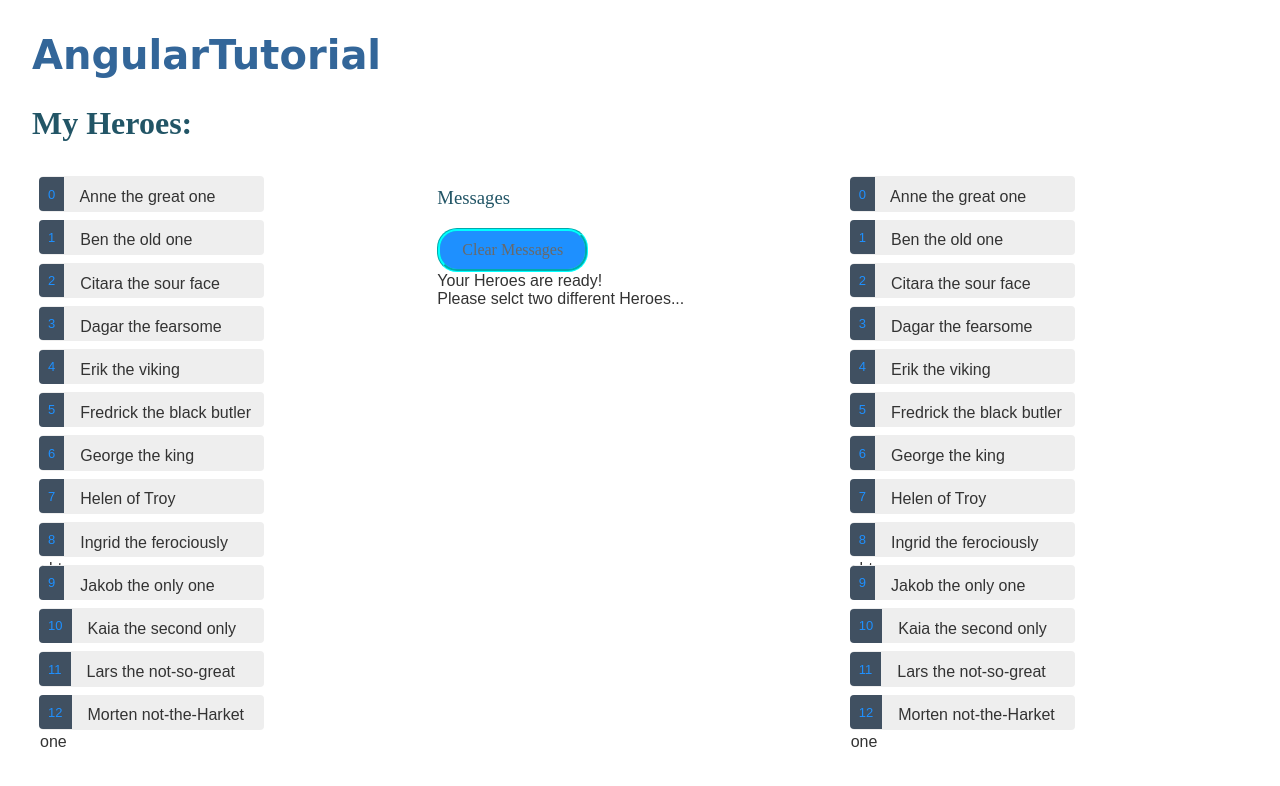
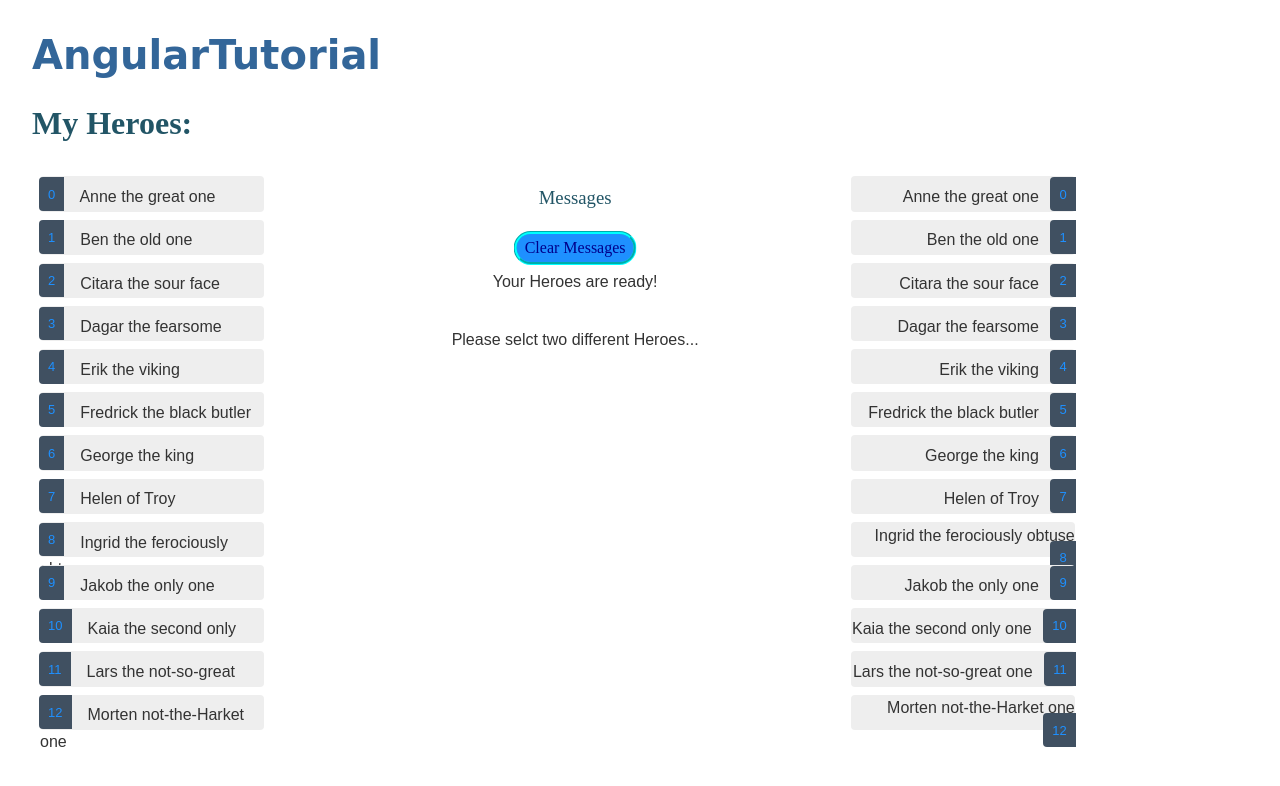
Before and after one commit to jakobssvar/AngularTutorial, an Angular app in the folder AngularTutorial/: page / in a window 1280 px wide. Shown: the top 786 px of the page. Built offline with nearby package versions, Linux system fonts and the light colour scheme.

Commit message:
styled it some more

```diff
--- a/AngularTutorial/src/app/hero-detail/hero-detail.component.css
+++ b/AngularTutorial/src/app/hero-detail/hero-detail.component.css
@@ -3,3 +3,8 @@ h3 {
   font-family: American Typewriter, serif;
   font-weight: bold;
 }
+
+
+component{
+    padding-bottom: 6px;
+}
--- a/AngularTutorial/src/app/hero-detail/hero-detail.component.html
+++ b/AngularTutorial/src/app/hero-detail/hero-detail.component.html
@@ -1,5 +1,5 @@
 
-<div *ngIf="hero">
+<div class="component" *ngIf="hero">
 
 
   <h3>{{hero.name | uppercase}}:</h3>
--- a/AngularTutorial/src/app/heroes/heroes.component.css
+++ b/AngularTutorial/src/app/heroes/heroes.component.css
@@ -2,31 +2,43 @@
 
 .column {
   float: left;
-  width: 33.33%;
+  width: 28.0%;
 }
 .column2 {
   float: left;
   width: 33.33%;
+  text-align:center;
 
 }
 .column3 {
   float: right;
   width: 33.33%;
-
+  text-align: right;
 }
 
+
+.container {
+  height: 40px;
+  position: relative;
+  border: hidden 3px;
+}
 .button {
   background-color: orangered; /* Green */
   border: groove;
   border-color: orange;
   border-radius: 20px;
-  color: dimgray;
-  padding: 10px 22px;
+  color: yellow;
+  padding: 5px 8px;
   text-align: center;
   text-decoration: none;
   display: inline-block;
   font-size: 16px;
-  align-self:center;
+  align-self: center;
+  position: absolute;
+  left: 50%;
+  top: 50%;
+  -ms-transform: translate(-50%, -50%);
+  transform: translate(-50%, -50%);
 }
 
 .heroes {
@@ -83,6 +95,21 @@
     border-radius: 4px 0 0 4px;
   }
 
+  .heroes .badgeR {
+    display: inline-block;
+    font-size: small;
+    color: dodgerblue;
+    padding: 0.8em 0.7em 0 0.7em;
+    background-color: #405061;
+    line-height: 1em;
+    position: relative;
+    right: -1px;
+    top: -4px;
+    height: 1.8em;
+    margin-left: .8em;
+    border-radius: 4px 0 0 4px;
+  }
+
 
 
 
--- a/AngularTutorial/src/app/heroes/heroes.component.html
+++ b/AngularTutorial/src/app/heroes/heroes.component.html
@@ -15,8 +15,10 @@
 
   <div class="column2">
     <app-messages></app-messages>
-    <div *ngIf="selectedHero&&selectedHero2&&selectedHero!=selectedHero2">
-      <button class="button" (click)="startFight(selectedHero,selectedHero2)">Fight!</button>
+    <div class="container">
+      <div *ngIf="selectedHero&&selectedHero2&&selectedHero!=selectedHero2">
+        <button class="button" (click)="startFight(selectedHero,selectedHero2)">Fight!</button>
+      </div>
     </div>
     <div *ngIf="!selectedHero||!selectedHero2||selectedHero==selectedHero2">
       Please selct two different Heroes...
@@ -29,8 +31,8 @@
       <li *ngFor="let hero of heroes"
           [class.selected]="hero===selectedHero2"
           (click)="onSelect2(hero)">
-        <span class="badge"> {{hero.id}}</span> {{hero.name}}  {{hero.description}}
-      </li>
+          {{hero.name}}  {{hero.description}}<span class="badgeR">{{hero.id}}</span>
+</li>
     </ul>
 
 
--- a/AngularTutorial/src/app/messages/messages.component.css
+++ b/AngularTutorial/src/app/messages/messages.component.css
@@ -1,13 +1,33 @@
+h3 {
+  text-align: center;
+}
+.container {
+height: 40px;
+position: relative;
+border:hidden 3px;
+}
+
 .clear {
   background-color: dodgerblue; /* Green */
   border: groove;
   border-color: aqua;
   border-radius: 20px;
-  color: dimgray;
-  padding: 10px 22px;
+  color: darkblue;
+  padding: 5px 8px;
   text-align: center;
   text-decoration: none;
   display: inline-block;
   font-size: 16px;
   align-self: center;
+  position: absolute;
+  left: 50%;
+  top: 50%;
+  -ms-transform: translate(-50%, -50%);
+  transform: translate(-50%, -50%);
 }
+
+
+.me {
+  padding: 5px 0px 0px 0px;
+  text-align: center;
+}
--- a/AngularTutorial/src/app/messages/messages.component.html
+++ b/AngularTutorial/src/app/messages/messages.component.html
@@ -1,8 +1,13 @@
 <div *ngIf="messageService.messages.length">
   <h3>Messages</h3>
-  <button class="clear" (click)="messageService.clear()"> Clear Messages </button>
-  <div *ngFor='let message of messageService.messages'> {{message}}
+  <div class="container">
+    <button class="clear" (click)="messageService.clear()"> Clear Messages </button>
   </div>
+  <div>
+    <div class="containerMe">
+      <div class="me" *ngFor='let message of messageService.messages'>
+        {{message}}
+      </div>
+    </div>
 
-
-</div>
+  </div>
```
